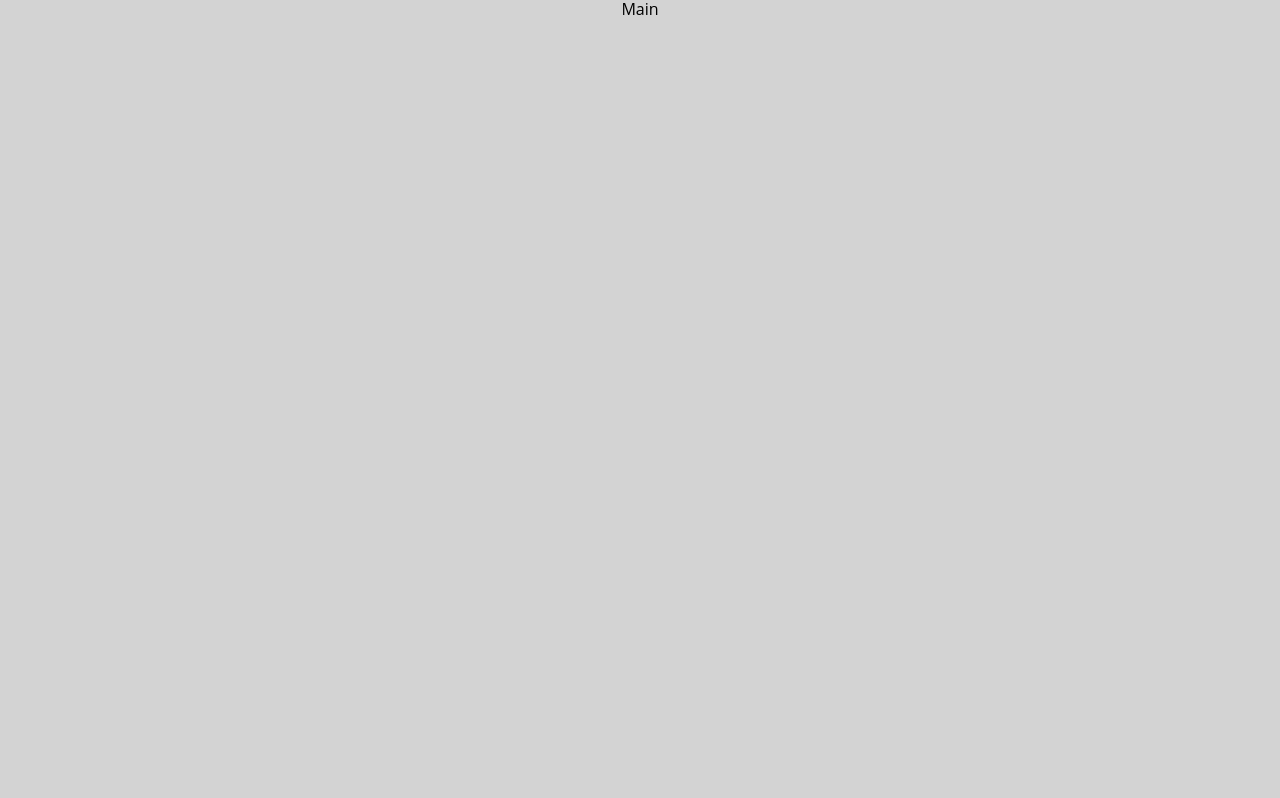
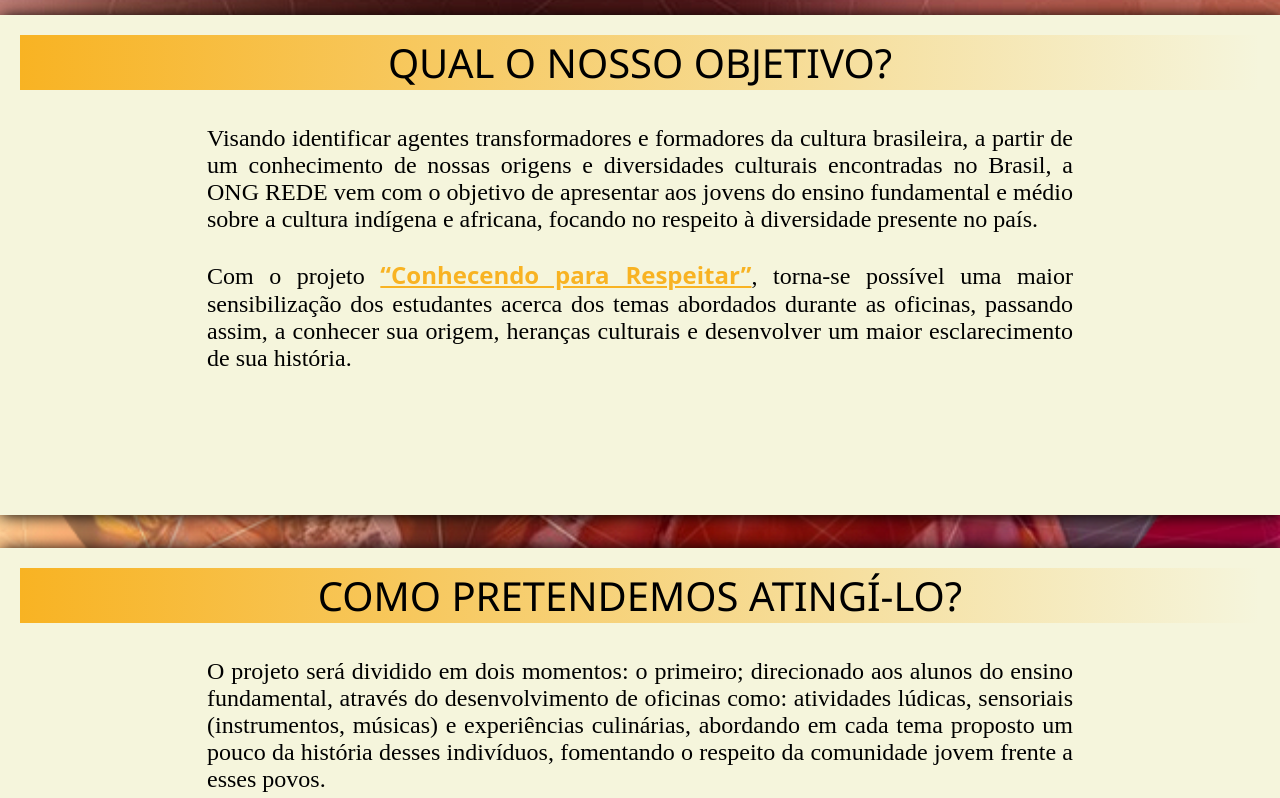
Before and after one commit to Bruno-Calasans/Projeto-REDE, a React (Vite) app: page / in a window 1280 px wide. Shown: the part 482-1280 px from the top of the page. Built offline with nearby package versions, Linux system fonts and the light colour scheme.

Commit message:
feat: página home

```diff
--- /dev/null
+++ b/src/components/Hightlight/Hightlight.ts
@@ -0,0 +1,8 @@
+import styled from 'styled-components'
+
+const Hightlight = styled.span`
+  color: var(--primaryColor);
+  font-weight: bolder;
+  text-decoration: underline;
+`
+export default Hightlight
--- /dev/null
+++ b/src/components/PageArticle/PageArticle.style.ts
@@ -0,0 +1,39 @@
+import styled from 'styled-components'
+
+// eslint-disable-next-line import/prefer-default-export
+export const Container = styled.section`
+  display: flex;
+  flex-direction: column;
+  height: 500px;
+
+  background-color: beige;
+  box-shadow: 1px 1px 15px black;
+`
+
+export const Title = styled.header`
+  padding: 20px;
+
+  & h1 {
+    font-size: 2.5em;
+    text-align: center;
+    text-transform: uppercase;
+    font-family: 'Segoe UI', Tahoma, Geneva, Verdana, sans-serif;
+    background-image: linear-gradient(to right, var(--primaryColor), #f8b52300);
+  }
+`
+
+export const Content = styled.article`
+  display: flex;
+  flex-direction: column;
+  gap: 25px;
+  padding: 15px;
+  text-align: justify;
+  margin: auto;
+  width: 70%;
+  height: 100%;
+
+  & p {
+    font-size: 1.5em;
+    font-family: 'Times New Roman', Times, serif;
+  }
+`
--- /dev/null
+++ b/src/components/PageArticle/PageArticle.tsx
@@ -0,0 +1,21 @@
+/* eslint-disable react/require-default-props */
+import { Container, Title, Content } from './PageArticle.style'
+
+interface PageArticleProps {
+  id?: string
+  title: string
+  children: React.ReactNode
+}
+
+function PageArticle({ id, title, children }: PageArticleProps) {
+  return (
+    <Container id={id}>
+      <Title>
+        <h1>{title}</h1>
+      </Title>
+      <Content>{children}</Content>
+    </Container>
+  )
+}
+
+export default PageArticle
--- a/src/layout/Header/Header.style.ts
+++ b/src/layout/Header/Header.style.ts
@@ -58,6 +58,10 @@ export const Title = styled.div`
   text-shadow: 3px 3px black;
 
   background-image: linear-gradient(to right, var(--primaryColor), #f8b52300);
+
+  & span {
+    color: red;
+  }
 `
 
 export const AbvArea = styled.div`
@@ -70,4 +74,12 @@ export const AbvArea = styled.div`
   font-size: 2.5rem;
   line-height: 1.5em;
   gap: 2px;
+
+  & p {
+    background-image: linear-gradient(to right, #f54040, #ff000000);
+  }
+
+  & p span {
+    color: red;
+  }
 `
--- a/src/layout/Header/Header.tsx
+++ b/src/layout/Header/Header.tsx
@@ -34,37 +34,22 @@ function Header() {
       </UpperHeader>
       <LowerHeader>
         <Title>
-          <h1>Projeto R.E.D.E</h1>
+          <h1>
+            Projeto <span>R.E.D.E</span>
+          </h1>
         </Title>
         <AbvArea>
-          <p
-            style={{
-              backgroundImage: 'linear-gradient(to right, #f54040, #ff000000)',
-            }}
-          >
-            <span style={{ color: 'red' }}>R</span>
-            ede de
+          <p>
+            <span>R</span>ede de
           </p>
-          <p
-            style={{
-              backgroundImage: 'linear-gradient(to right, #f54040, #ff000000',
-            }}
-          >
-            <span style={{ color: 'red' }}>E</span>ducação sobre
+          <p>
+            <span>E</span>ducação sobre
           </p>
-          <p
-            style={{
-              backgroundImage: 'linear-gradient(to right, #f54040, #ff000000)',
-            }}
-          >
-            <span style={{ color: 'red' }}>D</span>iversidadde
+          <p>
+            <span>D</span>iversidadde
           </p>
-          <p
-            style={{
-              backgroundImage: 'linear-gradient(to right, #f54040, #ff000000)',
-            }}
-          >
-            <span style={{ color: 'red' }}>É</span>tnica
+          <p>
+            <span>É</span>tnica
           </p>
         </AbvArea>
       </LowerHeader>
--- a/src/layout/Main/Main.style.ts
+++ b/src/layout/Main/Main.style.ts
@@ -2,6 +2,16 @@
 import styled from 'styled-components'
 
 export const Container = styled.main`
-  background-color: lightgrey;
-  height: 120vh;
+  background-color: var(--primaryColor);
+  height: 200vh;
+
+  display: flex;
+  flex-direction: column;
+  justify-content: space-around;
+
+  background-image: url('./imgs/image-hero.png');
+  background-repeat: no-repeat;
+  background-attachment: fixed;
+  background-position: top;
+  background-size: cover;
 `
--- a/src/layout/Main/Main.tsx
+++ b/src/layout/Main/Main.tsx
@@ -1,7 +1,57 @@
 import { Container } from './Main.style'
+import Hightlight from '../../components/Hightlight/Hightlight'
+import PageArticle from '../../components/PageArticle/PageArticle'
 
 function Main() {
-  return <Container>Main</Container>
+  return (
+    <Container>
+      <PageArticle
+        id="artigo1"
+        title="Qual o nosso objetivo?"
+      >
+        <p>
+          Visando identificar agentes transformadores e formadores da cultura brasileira, a partir de um conhecimento de
+          nossas origens e diversidades culturais encontradas no Brasil, a ONG REDE vem com o objetivo de apresentar aos
+          jovens do ensino fundamental e médio sobre a cultura indígena e africana, focando no respeito à diversidade
+          presente no país.
+        </p>
+        <p>
+          Com o projeto <Hightlight>“Conhecendo para Respeitar”</Hightlight>, torna-se possível uma maior sensibilização
+          dos estudantes acerca dos temas abordados durante as oficinas, passando assim, a conhecer sua origem, heranças
+          culturais e desenvolver um maior esclarecimento de sua história.
+        </p>
+      </PageArticle>
+
+      <PageArticle
+        id="article2"
+        title="Como pretendemos atingí-lo?"
+      >
+        {' '}
+        <p>
+          O projeto será dividido em dois momentos: o primeiro; direcionado aos alunos do ensino fundamental, através do
+          desenvolvimento de oficinas como: atividades lúdicas, sensoriais (instrumentos, músicas) e experiências
+          culinárias, abordando em cada tema proposto um pouco da história desses indivíduos, fomentando o respeito da
+          comunidade jovem frente a esses povos.
+        </p>
+        <p>
+          O segundo momento, com os jovens do ensino médio, que, acompanhando e registrando as atividades das oficinas
+          através de fotos, entrevistas com os alunos e voluntários, irão desenvolver um site com o auxílio de nossos
+          colaboradores utilizando a linguagem de marcação <abbr title="Hyper Text Marking Language">HTML</abbr> e{' '}
+          <abbr title="Cascading Styling Sheet">CSS</abbr>.
+        </p>
+      </PageArticle>
+
+      <PageArticle
+        id="article3"
+        title="Concluindo..."
+      >
+        <p>
+          Desse modo, buscamos integrar e expandir o conhecimento no viés que se refere à pluralidade e disseminação de
+          conhecimento ético e cultural, utilizando assim, a vivência social e a tecnologia.
+        </p>
+      </PageArticle>
+    </Container>
+  )
 }
 
 export default Main
```
Also changed, not shown: public/imgs/section-1.jpg (added).
